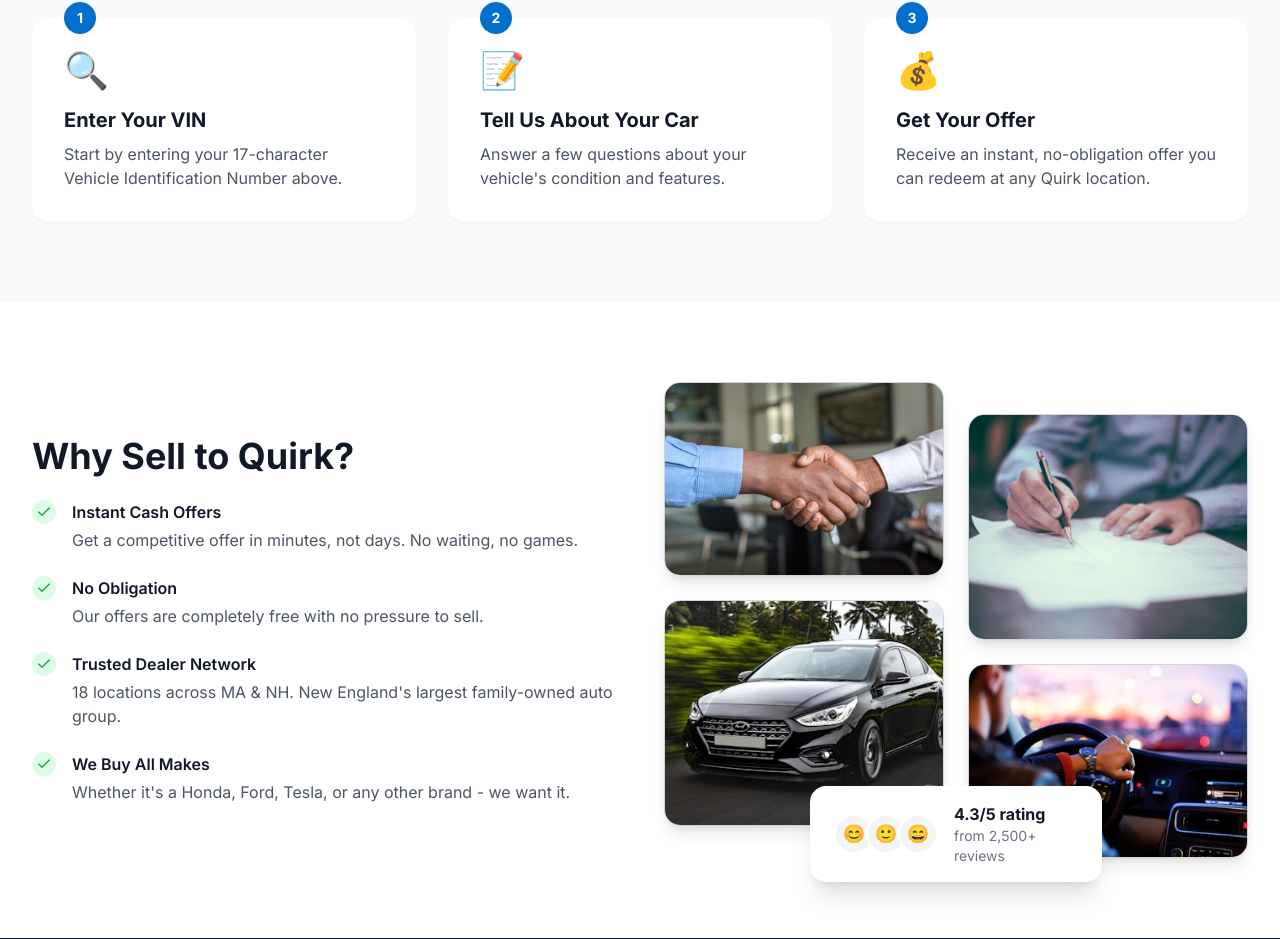
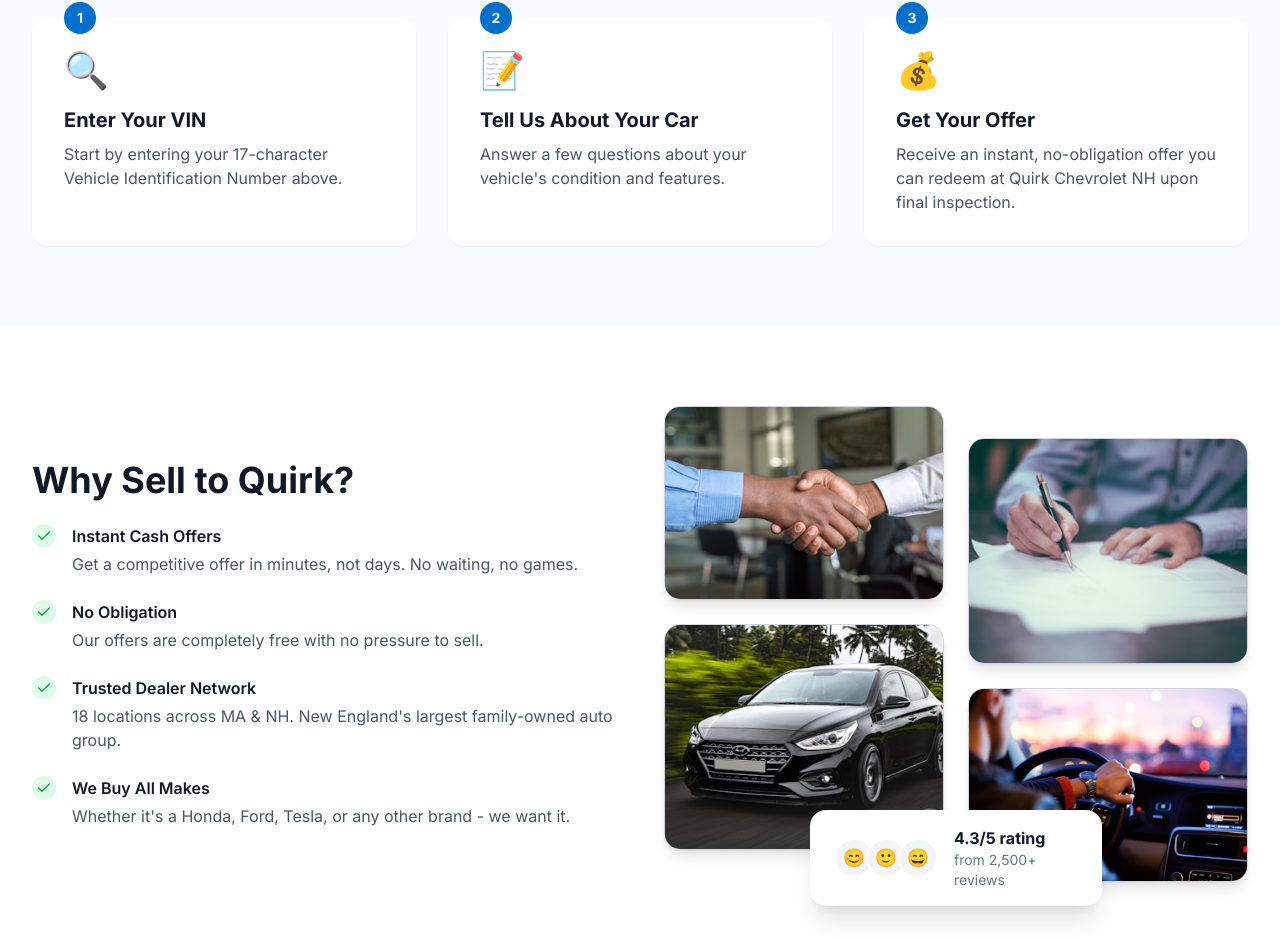
Before and after one commit to mpalmer79/quirk-sell-my-car, a Next.js app: page / in a window 1280 px wide. Shown: the part 983-1922 px from the top of the page. Built offline with nearby package versions, Linux system fonts and the light colour scheme.

Commit message:
Update page.tsx

```diff
--- a/src/app/page.tsx
+++ b/src/app/page.tsx
@@ -199,7 +199,7 @@ export default function HomePage() {
               {
                 step: '3',
                 title: 'Get Your Offer',
-                description: 'Receive an instant, no-obligation offer you can redeem at any Quirk location.',
+                description: 'Receive an instant, no-obligation offer you can redeem at Quirk Chevrolet NH upon final inspection.',
                 icon: '💰'
               }
             ].map((item) => (
```
